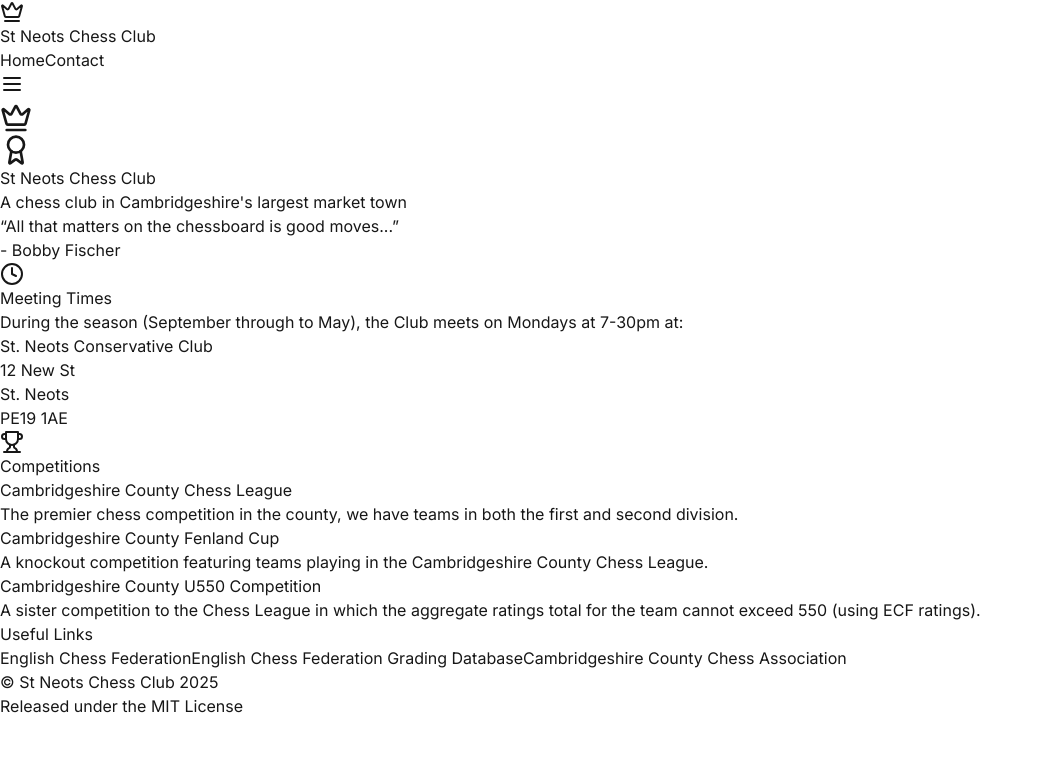
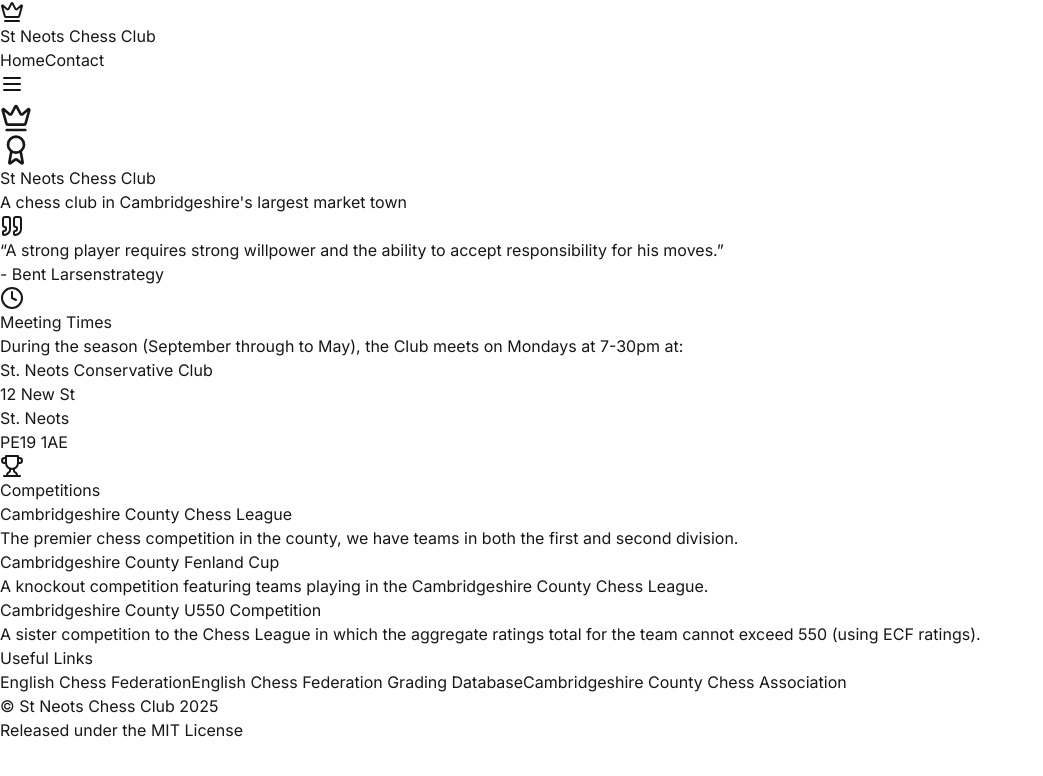
Before and after one commit to kizwiz6/st-neots-chess, a Next.js app: page / in a window 1280 px wide. Shown: the top 776 px of the page, without its empty margins (0-1043 px from the left). Built offline with nearby package versions, Linux system fonts and the light colour scheme.

Commit message:
Rotating chess quotes feature.

```diff
--- /dev/null
+++ b/src/components/common/RotatingQuote.tsx
@@ -0,0 +1,55 @@
+'use client';
+
+import { useState, useEffect } from 'react';
+import { motion, AnimatePresence } from 'framer-motion';
+import { chessQuotes, ChessQuote } from '@/data/quotes';
+import { Quote } from 'lucide-react';
+
+export default function RotatingQuote() {
+  const [currentQuote, setCurrentQuote] = useState<ChessQuote>(chessQuotes[0]);
+  const [isVisible, setIsVisible] = useState(true);
+
+  useEffect(() => {
+    const interval = setInterval(() => {
+      setIsVisible(false);
+      setTimeout(() => {
+        setCurrentQuote((prev) => {
+          const currentIndex = chessQuotes.indexOf(prev);
+          const nextIndex = (currentIndex + 1) % chessQuotes.length;
+          return chessQuotes[nextIndex];
+        });
+        setIsVisible(true);
+      }, 500); // Wait for fade out before changing quote
+    }, 10000); // Change quote every 10 seconds
+
+    return () => clearInterval(interval);
+  }, []);
+
+  return (
+    <div className="mt-8 bg-white/80 backdrop-blur-sm p-8 rounded-xl shadow-xl max-w-2xl mx-auto border border-amber-200 hover:shadow-2xl transition-all duration-300">
+      <AnimatePresence mode="wait">
+        {isVisible && (
+          <motion.div
+            key={currentQuote.text}
+            initial={{ opacity: 0, y: 20 }}
+            animate={{ opacity: 1, y: 0 }}
+            exit={{ opacity: 0, y: -20 }}
+            transition={{ duration: 0.5 }}
+            className="relative"
+          >
+            <Quote className="absolute -top-4 -left-4 text-amber-200 h-8 w-8" />
+            <blockquote className="text-slate-700 italic text-lg pl-6">
+              &ldquo;{currentQuote.text}&rdquo;
+              <footer className="text-slate-500 mt-2 flex items-center justify-end">
+                <span>- {currentQuote.author}</span>
+                <span className="ml-2 text-xs px-2 py-1 bg-amber-100 rounded-full">
+                  {currentQuote.category}
+                </span>
+              </footer>
+            </blockquote>
+          </motion.div>
+        )}
+      </AnimatePresence>
+    </div>
+  );
+}
--- a/src/components/sections/Hero.tsx
+++ b/src/components/sections/Hero.tsx
@@ -3,6 +3,7 @@
 import { Crown, Award } from 'lucide-react';
 import { CLUB_INFO } from '@/utils/constants';
 import FadeIn from '@/components/common/FadeIn';
+import RotatingQuote from '@/components/common/RotatingQuote';
 
 export default function Hero() {
   return (
@@ -28,12 +29,7 @@
         </FadeIn>
 
         <FadeIn delay={0.3}>
-          <div className="mt-8 bg-white/80 backdrop-blur-sm p-8 rounded-xl shadow-xl max-w-2xl mx-auto border border-amber-200 hover:shadow-2xl transition-all duration-300">
-            <blockquote className="text-slate-700 italic text-lg">
-              &ldquo;All that matters on the chessboard is good moves...&rdquo;
-              <footer className="text-slate-500 mt-2">- Bobby Fischer</footer>
-            </blockquote>
-          </div>
+          <RotatingQuote />
         </FadeIn>
       </div>
     </div>
--- /dev/null
+++ b/src/data/quotes.ts
@@ -0,0 +1,68 @@
+export interface ChessQuote {
+    text: string;
+    author: string;
+    category: 'strategy' | 'wisdom' | 'art' | 'life' | 'passion';
+  }
+
+  export const chessQuotes: ChessQuote[] = [
+    // Strategy & Tactics
+    {
+      text: "A strong player requires strong willpower and the ability to accept responsibility for his moves.",
+      author: "Bent Larsen",
+      category: "strategy"
+    },
+    {
+      text: "The most powerful weapon in chess is to have the next move.",
+      author: "David Bronstein",
+      category: "strategy"
+    },
+    {
+      text: "The art of chess is not about avoiding risk, but about knowing when to take it.",
+      author: "Garry Kasparov",
+      category: "strategy"
+    },
+    // Wisdom
+    {
+      text: "Chess is the touchstone of the intellect.",
+      author: "Johann Wolfgang von Goethe",
+      category: "wisdom"
+    },
+    {
+      text: "Chess is a fairy tale of 1,001 blunders.",
+      author: "Savielly Tartakower",
+      category: "wisdom"
+    },
+    // Art & Beauty
+    {
+      text: "Chess is infinite: you can always improve.",
+      author: "Vladimir Kramnik",
+      category: "art"
+    },
+    {
+      text: "Chess is not only knowledge and logic but also imagination.",
+      author: "David Bronstein",
+      category: "art"
+    },
+    // Life Lessons
+    {
+      text: "In life, as in chess, it is always better to have a plan.",
+      author: "Tevis Wetzell",
+      category: "life"
+    },
+    {
+      text: "There is no luck in chess, only good or bad moves.",
+      author: "Emanuel Lasker",
+      category: "life"
+    },
+    // Passion
+    {
+      text: "The joy of chess is in the challenge, the pursuit of perfection, and the thrill of discovery.",
+      author: "Judit Polgar",
+      category: "passion"
+    },
+    {
+      text: "Chess is my passion. It is what I live for.",
+      author: "Bobby Fischer",
+      category: "passion"
+    }
+  ];
```
